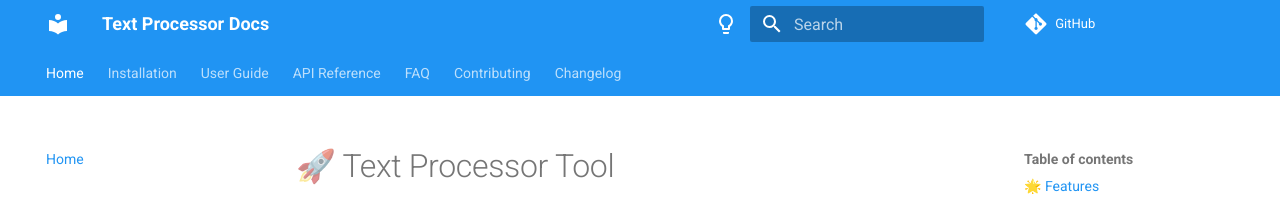
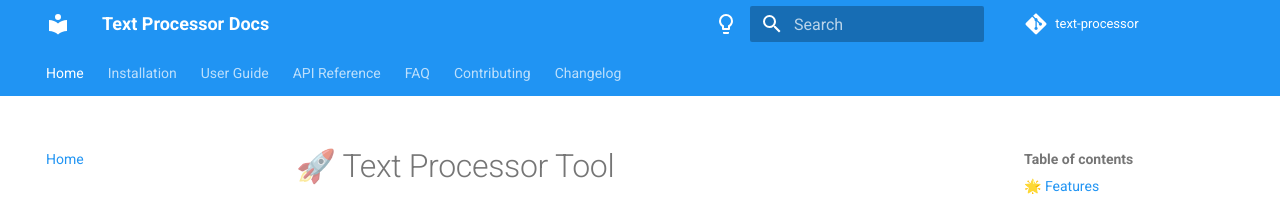
Before and after one commit to aayushkumbharkar/text-processor, an MkDocs documentation site: the page built from docs/index.md, in a window 1280 px wide. Shown: the top 208 px of the page. Built offline with MkDocs 1.6.1 and Material for MkDocs 9.7.7, drawn with Linux system fonts in a browser that asks for light colours; comment, search, counter and statistics services are not loaded.

Commit message:
Update mkdocs.yml

```diff
--- a/mkdocs.yml
+++ b/mkdocs.yml
@@ -1,7 +1,7 @@
 site_name: Text Processor Docs
-site_url: https://your-docs-site.com
-repo_url: https://github.com/aayushkumbharkar/text-processor
-edit_uri: edit/main/docs/
+repo_url: "https://github.com/aayushkumbharkar/text-processor"
+repo_name: "text-processor"
+site_url: "https://aayushkumbharkar.github.io/text-processor/"
 
 theme:
   name: material
```
